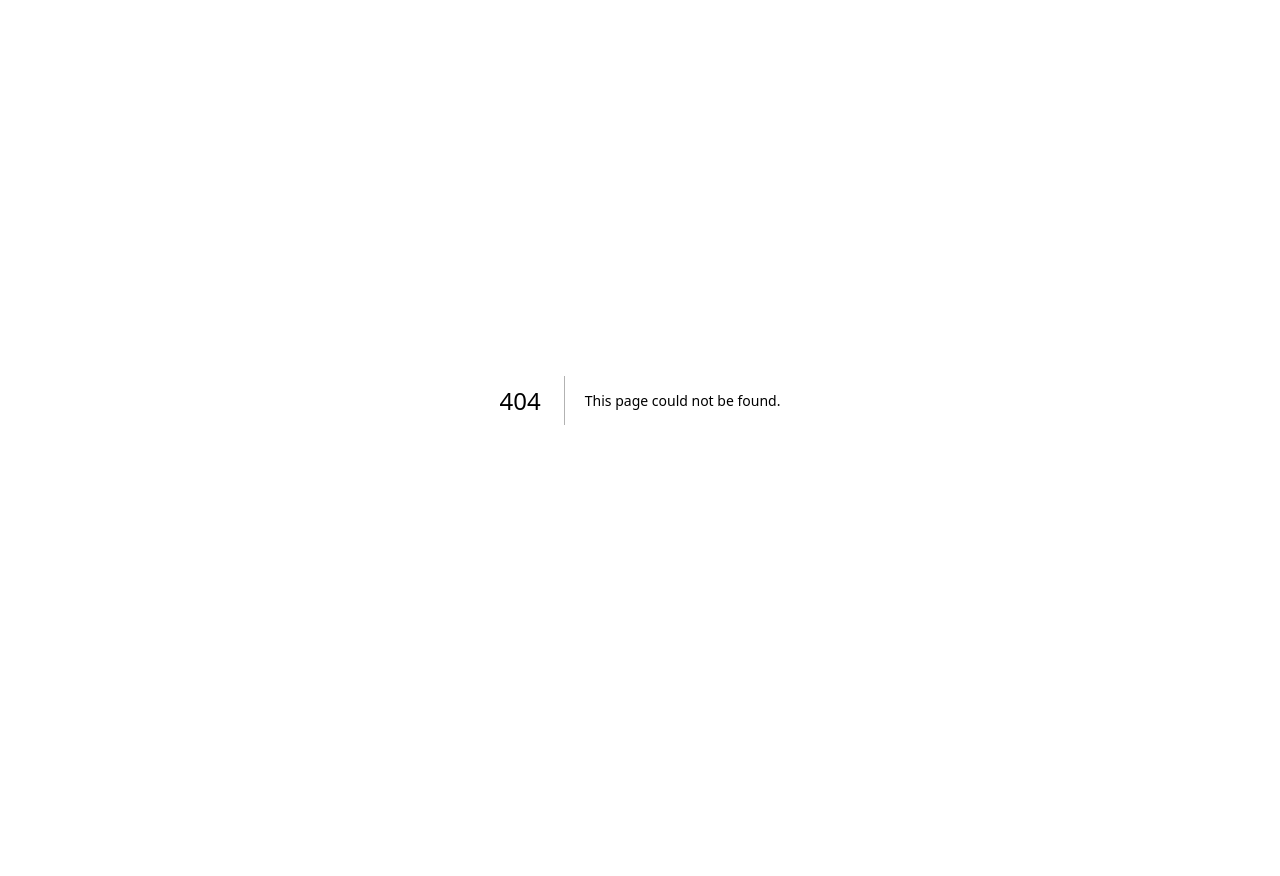
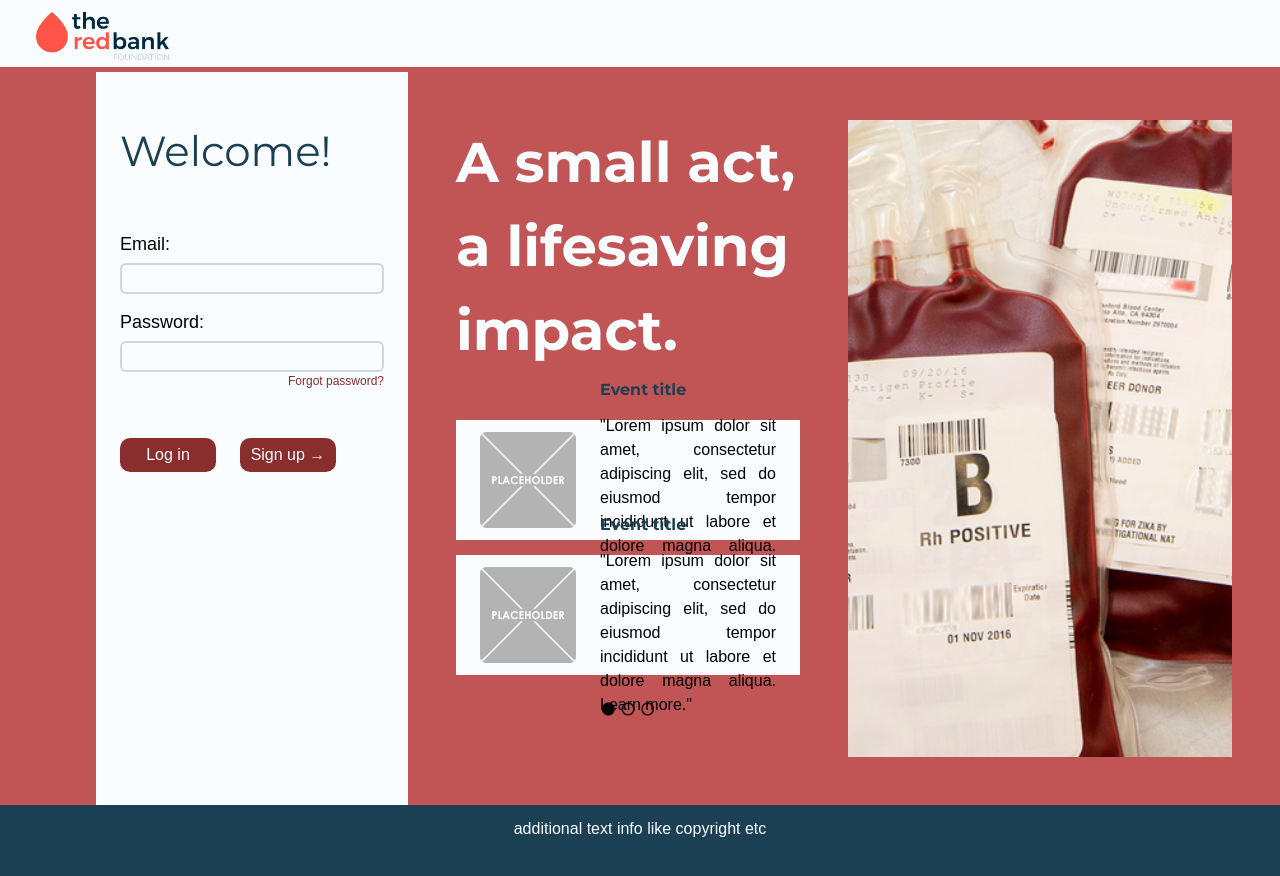
Before and after one commit to RanFrosh/CSSWENG-Blood-Digitalization, a Next.js app in the folder sweng/: page /landing in a window 1280 px wide. Before the commit this address had no page. Before the commit the page ends 800 px from the top, so only its background shows below. Built offline with nearby package versions, Linux system fonts and the light colour scheme.

Commit message:
rerouted landing

```diff
--- /dev/null
+++ b/sweng/app/landing/page.tsx
@@ -0,0 +1,195 @@
+"use client"
+
+import { useRouter } from "next/navigation";
+
+import Header from "@/components/Header";
+
+import { login } from "./back/login_logout/auth";
+
+export default function Home() {
+
+    const router = useRouter();
+
+    // To be replaced once Supabase is set up
+    const handleLogin = () => {
+
+        const view = prompt("Type 1 for admin, 2 for int. staff, 3 for RB director.")
+
+        if (view === "1") {
+            router.push("/log"); // Replaces log.html
+        } else if (view === "2") {
+            router.push("/search");  // Replaces search.html
+        } else if (view === "3") {
+            router.push("/analytics");        // Replaces analytics.html
+        }
+    }
+
+    return (
+
+        <main className = "flex flex-col min-h-screen bg-[#f9fdff] text-black">
+
+            {/* Header */}
+            <Header/>
+
+            {/* Main Content */}
+            <div className = "flex-1 bg-[#c15555] flex flex-row">
+
+                {/* Margin */}
+                <div className = "w-[1in] shrink-0 bg-[#c15555]"></div>
+
+                {/* Left Panel */}
+                <div className = "w-[3.25in] shrink-0 bg-[#f9fdff] p-[0.25in] flex flex-col gap-[0.5in]">
+
+                    <h1 className = "text-[42px] font-['Montserrat'] mt-[0.25in] text-[#1b4054]">
+                        Welcome!
+                    </h1>
+
+                    <form action = {async (formData) => { await login(formData); }} className = "flex flex-col gap-[0.5in]">
+
+                        <div className = "text-[18px] flex flex-col">
+
+                            {/* Changed to Email since Supabase auth expects an email by default */}
+                            <label className="mb-[5px]" htmlFor = "uname">Email:</label>
+
+                            <input
+                                type = "email"
+                                name = "email"
+                                id = "uname"
+                                className = "w-full mb-[15px] border-2 border-gray-300 rounded-md focus:border-[#1b4054] pl-[10px] pr-[10px]"
+                                required
+                            />
+
+                            <label className="mb-[5px]" htmlFor="pass">Password:</label>
+
+                            <input
+                                type = "password"
+                                name = "password"
+                                id = "pass"
+                                className = "w-full border-2 border-gray-300 rounded-md focus:border-[#8a2d2d]"
+                                required
+                            />
+
+                            <div className = "text-[12px] text-[#8a2d2d] w-full text-end">
+                                <p className = "inline hover:underline cursor-pointer">Forgot password?</p>
+                            </div>
+
+                        </div>
+
+                        <div className = "w-[3in] flex flex-row gap-[0.25in]">
+
+                            <button
+                                type = "submit"
+                                className = "w-[1in] bg-[#8a2d2d] text-[#f9fdff] p-[5px] rounded-[10px] text-center cursor-pointer hover:underline"
+                            >
+                                Log in
+                            </button>
+
+                            <button
+                                type = "button"
+                                className = "w-[1in] bg-[#8a2d2d] text-[#f9fdff] p-[5px] rounded-[10px] text-center cursor-pointer hover:underline"
+                            >
+                                Sign up &#8594;
+                            </button>
+
+                        </div>
+
+                    </form>
+
+                </div>
+
+                {/* Main Panel */}
+                <div className = "flex-1 bg-[#c15555] p-[0.5in] flex flex-row gap-[0.5in]">
+
+                    <div className = "flex-1 flex flex-col gap-[0.5in]">
+
+                        <div className = "header">
+
+                            <h1 className = "text-[#f9fdff] text-[56px] font-['Montserrat'] font-semibold">A small act,
+                                <br />
+                                a lifesaving impact.
+                            </h1>
+
+                        </div>
+
+                        {/* Event List */}
+                        <div className = "flex-1 flex flex-col gap-[15px]">
+
+                            <div className = "h-[1.25in] p-[0.25in] bg-[#f9fdff] flex flex-row gap-[0.25in] items-center">
+
+                                <img
+                                    className="h-[1in] w-[1in] rounded-md"
+                                    src="/images/event.png"
+                                />
+
+                                <div className = "flex flex-col gap-[0.125in]">
+
+                                    <h3 className = "font-bold font-['Montserrat'] text-[#1b4054]">Event title</h3>
+
+                                    <p className = "text-justify">
+                                        "Lorem ipsum dolor sit amet, consectetur adipiscing elit,
+                                        sed do eiusmod tempor incididunt ut labore et dolore magna aliqua. Learn more."
+                                    </p>
+
+                                </div>
+
+                            </div>
+
+                            <div className = "h-[1.25in] p-[0.25in] bg-[#f9fdff] flex flex-row gap-[0.25in] items-center">
+
+                                <img
+                                    className="h-[1in] w-[1in] rounded-md"
+                                    src="/images/event.png"
+                                />
+
+                                <div className = "flex flex-col gap-[0.125in]">
+
+                                    <h3 className = "font-bold font-['Montserrat'] text-[#1b4054]">Event title</h3>
+
+                                    <p className = "text-justify">
+                                        "Lorem ipsum dolor sit amet, consectetur adipiscing elit,
+                                        sed do eiusmod tempor incididunt ut labore et dolore magna aliqua. Learn more."
+                                    </p>
+
+                                </div>
+
+                            </div>
+
+                        </div>
+
+                        {/* Carousel */}
+                        <div className = "flex-1 -mt-[0.65in] flex justify-center">
+
+                            <img
+                                className = "h-[1in]"
+                                src = "/images/carousel.png"
+                            />
+
+                        </div>
+
+                    </div>
+
+                    <div className = "w-[4in] overflow-hidden">
+
+                        <img
+                            className = "h-full w-full object-cover"
+                            src = "/images/blood.png"
+                        />
+
+                    </div>
+
+                </div>
+
+            </div>
+
+            {/* Footer */}
+                <div className = "bg-[#1b4054] h-[0.75in] shrink-0">
+
+                    <div className = "p-[0.125in] text-center text-[#f9fdff]">
+                        <p>additional text info like copyright etc</p>
+                    </div>
+
+                </div>
+
+        </main>
+    );
+}
```
